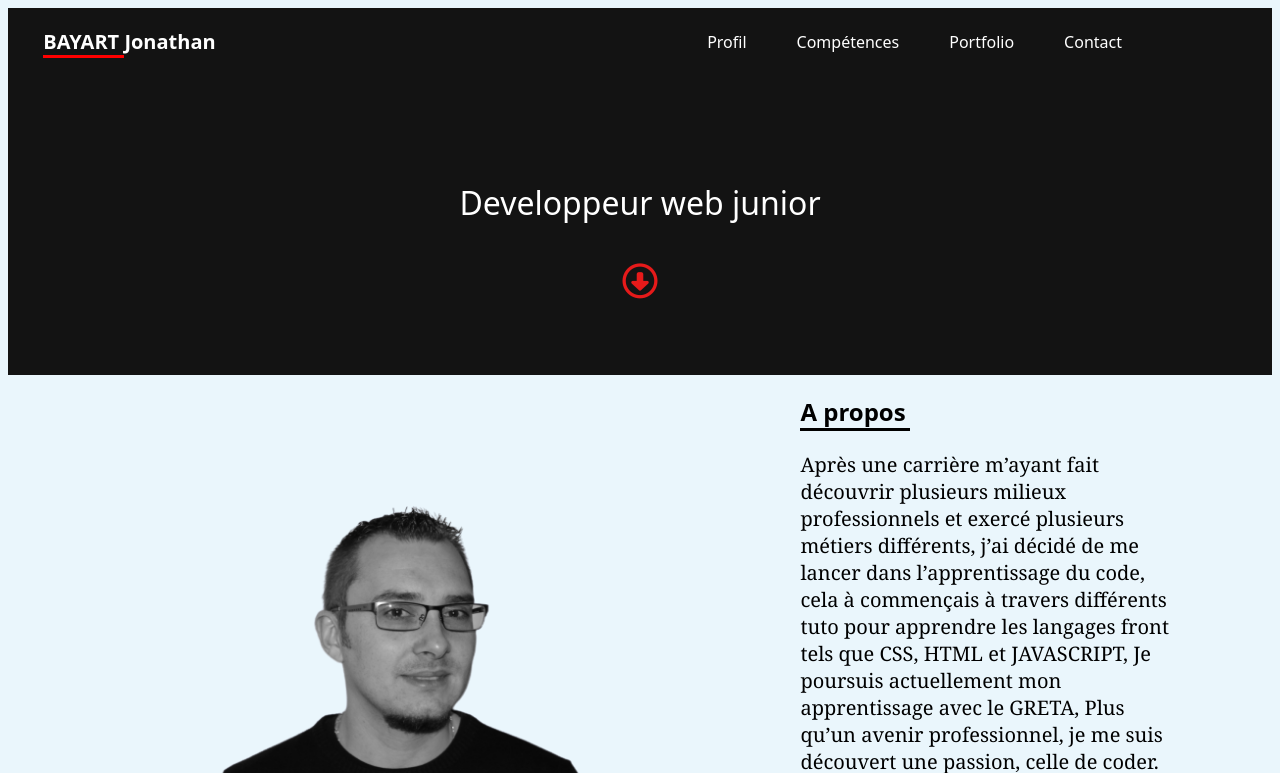
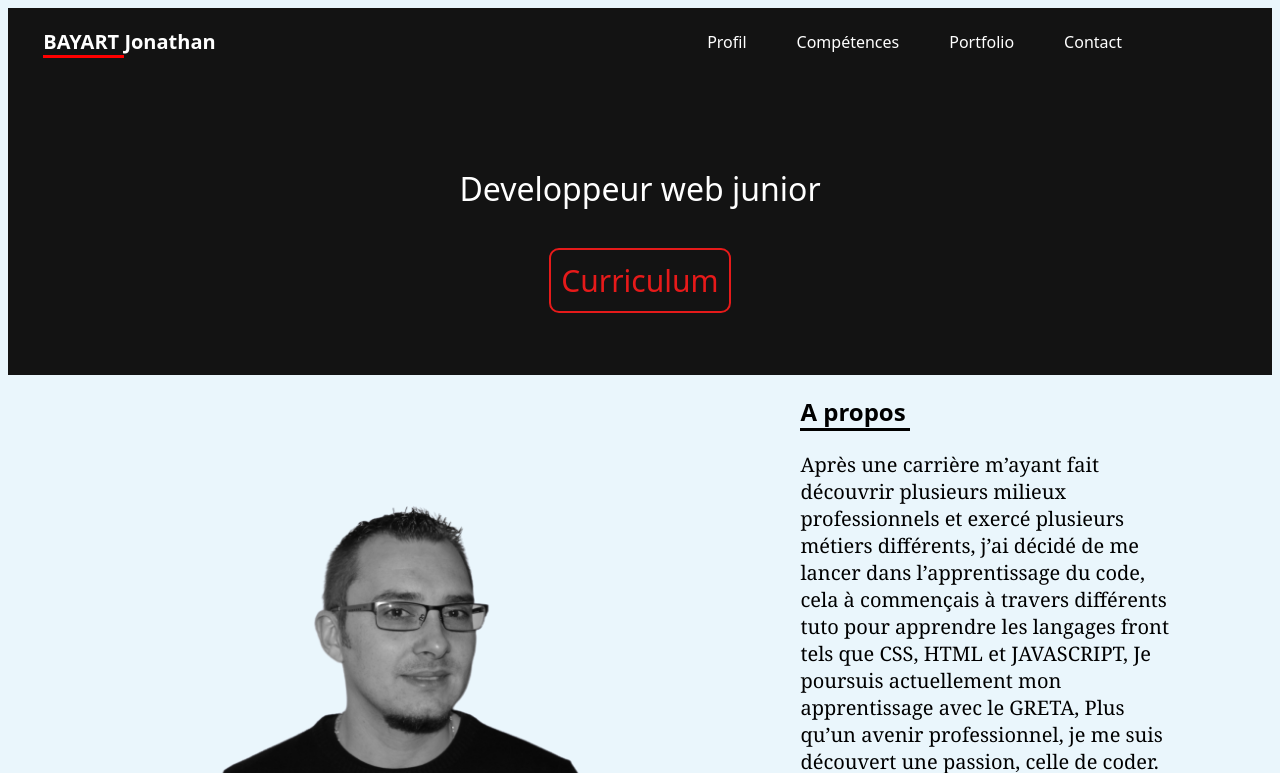
Before and after one commit to jonathanbay/portfolio-jonathan-bayart, a plain HTML site: page index.html in a window 1280 px wide. Shown: the top 773 px of the page. Drawn offline with Linux system fonts and the light colour scheme.

Commit message:
ajout cv pdf

```diff
--- a/index.html
+++ b/index.html
@@ -24,7 +24,8 @@
             </nav>
             <div class="textAccroche">
                 <p class="titreIntro">Developpeur web junior</p>
-                <i class="far fa-arrow-alt-circle-down"></i>
+                <!-- <i class="far fa-arrow-alt-circle-down"></i> -->
+                <a class="cv" href="CV.pdf">Curriculum </a>
             </div>
         </header>
     </section>
--- a/style.css
+++ b/style.css
@@ -65,10 +65,17 @@ nav ul li:hover {
     margin: 30px;
     font-size: 2rem;
 }
-.far {
-    margin-top: 10px;
-    font-size: 35px;
+.cv {
+    margin-top: 8px;
+    padding: 10px;
+    font-size: 30px;
     color: rgb(230, 26, 26);
+    border: 2px solid rgb(230, 26, 26);
+    border-radius: 10px;
+    text-decoration: none;
+}
+.cv:hover {
+    transform: scale(1.2);
 }
 .description {
     display: flex;
```
Also changed, not shown: 1 other file.
